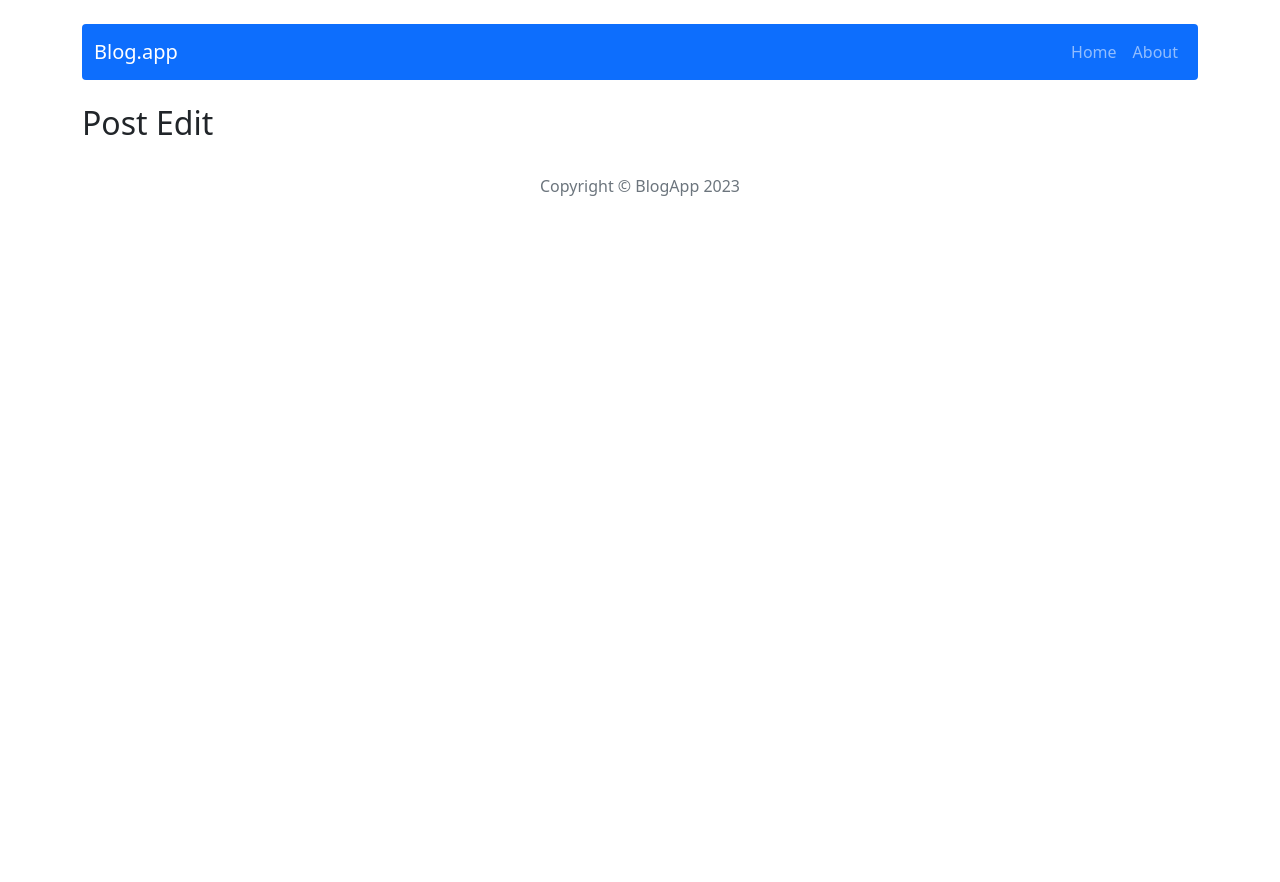
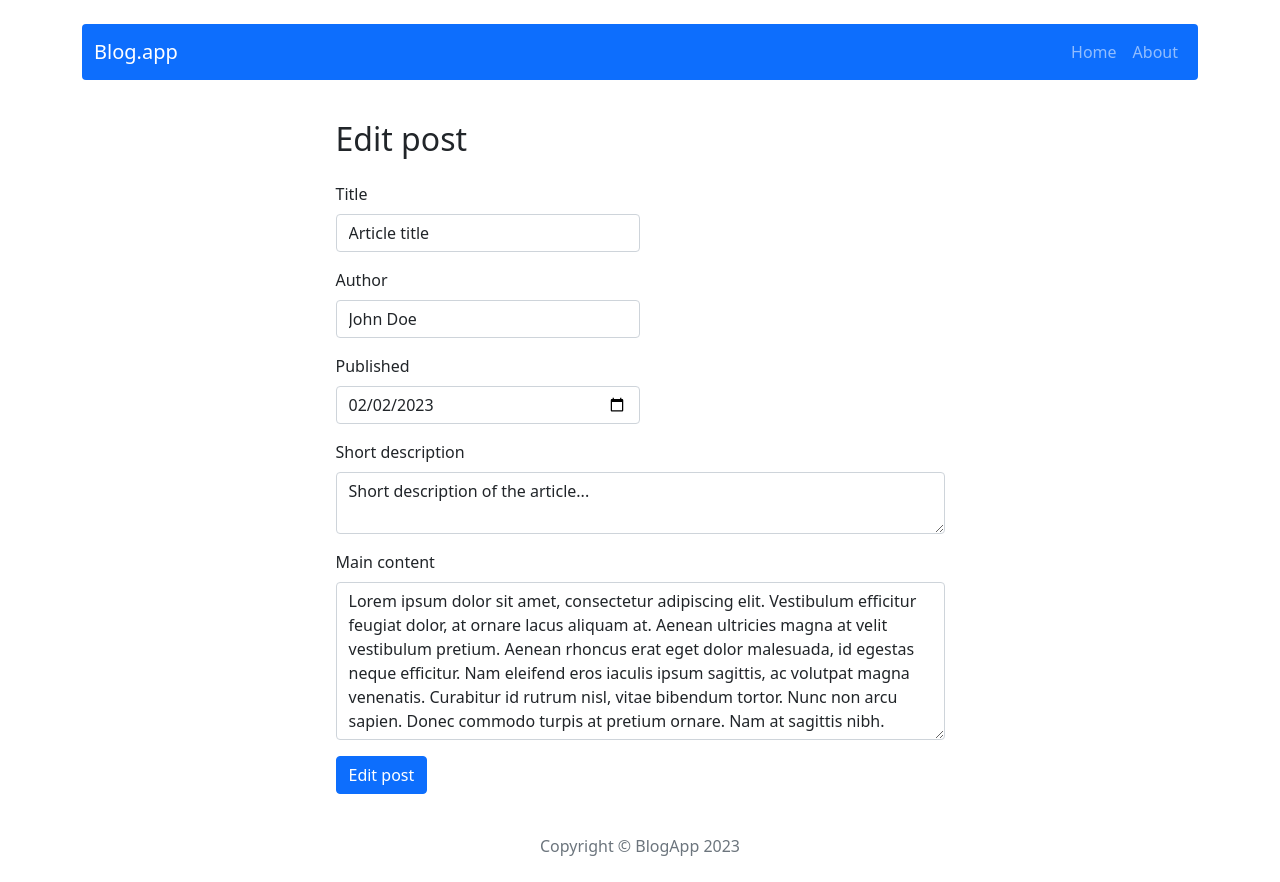
Before and after one commit to DawidParciak/blog-react, a React (Create React App) app: page /post/edit/1 in a window 1280 px wide. Before the commit the page ends 800 px from the top, so only its background shows below. Built offline with nearby package versions, Linux system fonts and the light colour scheme.

Commit message:
Add edit option (in progress)

```diff
--- a/src/components/features/PostAddForm/PostAddForm.js
+++ b/src/components/features/PostAddForm/PostAddForm.js
@@ -1,89 +1,23 @@
-import { Form, Button } from "react-bootstrap";
-import { useState } from "react";
 import { useDispatch } from "react-redux";
 import { addPost } from "../../../redux/postsRedux";
 import { useNavigate } from "react-router-dom";
-import moment from "moment/moment";
+import PostForm from "../PostForm/PostForm";
 
-const PostAddForm = props => {
-
-  const [title, setTitle] = useState('');
-  const [author, setAuthor] = useState('');
-  const [publishedDate, setPublishedDate] = useState('');
-  const [shortDescription, setShortDescription] = useState('');
-  const [content, setContent] = useState('');
-
-  const convertedDate = moment(publishedDate).format("DD-MM-YYYY");
+const PostAddForm = () => {
 
   const dispatch = useDispatch();
-  const postId = props.id
   const navigate = useNavigate();
 
-  const handleSubmit = e => {
-    e.preventDefault();
-    dispatch(addPost({
-      title,
-      author,
-      publishedDate: convertedDate,
-      shortDescription,
-      content,
-      postId,
-    }));
+  const handleSubmit = post => {
+    dispatch(addPost(post));
     navigate('/')
   };
 
   return (
-    <Form onSubmit={handleSubmit}>
-      <Form.Group className="mb-3 col-lg-6" controlId="title">
-        <Form.Label>Title</Form.Label>
-        <Form.Control
-          value={title}
-          type="text"
-          placeholder="Enter title"
-          onChange={e => setTitle(e.target.value)}
-        />
-      </Form.Group>
-      <Form.Group className="mb-3 col-lg-6" controlId="postAuthor">
-        <Form.Label>Author</Form.Label>
-        <Form.Control
-          value={author}
-          type="text"
-          placeholder="Enter author"
-          onChange={e => setAuthor(e.target.value)}
-        />
-      </Form.Group>
-      <Form.Group className="mb-3 col-lg-6" controlId="postPublishedDate">
-        <Form.Label>Published</Form.Label>
-        <Form.Control
-          value={publishedDate}
-          type="date"
-          placeholder="Enter date"
-          onChange={e => setPublishedDate(e.target.value)}
-        />
-      </Form.Group>
-      <Form.Group className="mb-3" controlId="postShortDescription">
-        <Form.Label>Short description</Form.Label>
-        <Form.Control
-          value={shortDescription}
-          as="textarea"
-          placeholder="Leave a comment here"
-          onChange={e => setShortDescription(e.target.value)}
-        />
-      </Form.Group>
-      <Form.Group className="mb-3" controlId="postContent">
-        <Form.Label>Main content</Form.Label>
-        <Form.Control
-          value={content}
-          as="textarea"
-          placeholder="Leave a comment here"
-          rows="6"
-          onChange={e => setContent(e.target.value)}
-        />
-      </Form.Group>
-      <Button variant="primary" type="submit">
-        Add post
-      </Button>
-    </Form>
+    <PostForm
+      action={handleSubmit}
+      actionText="Add post"
+    />
   );
 };
 
--- /dev/null
+++ b/src/components/features/PostEditForm/PostEditForm.js
@@ -0,0 +1,34 @@
+import { useDispatch } from "react-redux";
+import { editPost, getPostById } from "../../../redux/postsRedux";
+import { Navigate, useNavigate, useParams } from "react-router-dom";
+import PostForm from "../PostForm/PostForm";
+import { useSelector } from "react-redux";
+
+const PostEditForm = () => {
+
+  const dispatch = useDispatch();
+  const navigate = useNavigate();
+  const { id } = useParams();
+  const post = useSelector(state => getPostById(state, id));
+
+  const handleSubmit = post => {
+    dispatch(editPost({ ...post, id }));
+    navigate('/')
+  };
+
+
+  if (!post) return <Navigate to={'/'} />
+  else return (
+    <PostForm
+      action={handleSubmit}
+      actionText="Edit post"
+      title={post.title}
+      author={post.author}
+      publishedDate={post.publishedDate}
+      shortDescription={post.shortDescription}
+      content={post.content}
+    />
+  );
+};
+
+export default PostEditForm;
--- /dev/null
+++ b/src/components/features/PostForm/PostForm.js
@@ -0,0 +1,79 @@
+import { Form, Button } from "react-bootstrap";
+import { useState } from "react";
+
+const PostForm = ({ action, actionText, ...props }) => {
+
+  const [title, setTitle] = useState(props.title || '');
+  const [author, setAuthor] = useState(props.author || '');
+  const [publishedDate, setPublishedDate] = useState(props.publishedDate || '');
+  const [shortDescription, setShortDescription] = useState(props.shortDescription || '');
+  const [content, setContent] = useState(props.content || '');
+
+  const handleSubmit = e => {
+    e.preventDefault();
+    action({
+      title,
+      author,
+      publishedDate,
+      shortDescription,
+      content
+    });
+  };
+
+  return (
+    <Form onSubmit={handleSubmit}>
+      <Form.Group className="mb-3 col-lg-6" controlId="title">
+        <Form.Label>Title</Form.Label>
+        <Form.Control
+          value={title}
+          type="text"
+          placeholder="Enter title"
+          onChange={e => setTitle(e.target.value)}
+        />
+      </Form.Group>
+      <Form.Group className="mb-3 col-lg-6" controlId="postAuthor">
+        <Form.Label>Author</Form.Label>
+        <Form.Control
+          value={author}
+          type="text"
+          placeholder="Enter author"
+          onChange={e => setAuthor(e.target.value)}
+        />
+      </Form.Group>
+      <Form.Group className="mb-3 col-lg-6" controlId="postPublishedDate">
+        <Form.Label>Published</Form.Label>
+        <Form.Control
+          value={publishedDate}
+          type="date"
+          placeholder="Enter date"
+          onChange={e => setPublishedDate(e.target.value)}
+        />
+      </Form.Group>
+      <Form.Group className="mb-3" controlId="postShortDescription">
+        <Form.Label>Short description</Form.Label>
+        <Form.Control
+          value={shortDescription}
+          as="textarea"
+          placeholder="Leave a comment here"
+          onChange={e => setShortDescription(e.target.value)}
+        />
+      </Form.Group>
+      <Form.Group className="mb-3" controlId="postContent">
+        <Form.Label>Main content</Form.Label>
+        <Form.Control
+          value={content}
+          as="textarea"
+          placeholder="Leave a comment here"
+          rows="6"
+          onChange={e => setContent(e.target.value)}
+        />
+      </Form.Group>
+      <Button variant="primary" type="submit">
+        {actionText}
+      </Button>
+    </Form>
+
+  );
+};
+
+export default PostForm;
--- a/src/components/features/PostSingle/PostSingle.js
+++ b/src/components/features/PostSingle/PostSingle.js
@@ -1,7 +1,10 @@
 import { Button, Card, Col } from "react-bootstrap";
 import { Link } from "react-router-dom";
+import { convertedDate } from "../../../redux/postsRedux";
 
 const PostSingle = props => {
+
+  const date = convertedDate(props.publishedDate);
 
   return (
     <Col lg='4' md='6' xs='12' className="pb-4">
@@ -17,7 +20,7 @@ const PostSingle = props => {
           </Card.Subtitle>
 
           <Card.Subtitle className="py-1 fw-bold">
-            Published: <span className="fw-normal">{props.publishedDate}</span>
+            Published: <span className="fw-normal">{date}</span>
           </Card.Subtitle>
 
           <Card.Text className="pt-3">
--- a/src/components/pages/PostEdit/PostEdit.js
+++ b/src/components/pages/PostEdit/PostEdit.js
@@ -1,8 +1,22 @@
+import { Row, Col, Card } from "react-bootstrap";
+import PostEditForm from "../../features/PostEditForm/PostEditForm";
+
 const PostEdit = () => {
   return (
-    <div>
-      <h2>Post Edit</h2>
-    </div>
+    <section>
+      <Row className="justify-content-center">
+        <Col xs='12' lg='7'>
+          <Card className="border-0">
+            <Card.Body>
+              <Card.Title className="mb-4">
+                <h2>Edit post</h2>
+              </Card.Title>
+              <PostEditForm />
+            </Card.Body>
+          </Card>
+        </Col>
+      </Row>
+    </section>
   );
 };
 
--- a/src/redux/initialState.js
+++ b/src/redux/initialState.js
@@ -5,7 +5,7 @@ const initialState ={
       title: 'Article title',
       shortDescription: 'Short description of the article...',
       content: 'Lorem ipsum dolor sit amet, consectetur adipiscing elit. Vestibulum efficitur feugiat dolor, at ornare lacus aliquam at. Aenean ultricies magna at velit vestibulum pretium. Aenean rhoncus erat eget dolor malesuada, id egestas neque efficitur. Nam eleifend eros iaculis ipsum sagittis, ac volutpat magna venenatis. Curabitur id rutrum nisl, vitae bibendum tortor. Nunc non arcu sapien. Donec commodo turpis at pretium ornare. Nam at sagittis nibh.',
-      publishedDate: '02-02-2023',
+      publishedDate: '2023-02-02',
       author: 'John Doe',
     },
     {
@@ -13,7 +13,7 @@ const initialState ={
       title: 'Article title II',
       shortDescription: 'Short description of the article...',
       content: 'Nulla facilisi. Duis suscipit leo eget eros gravida gravida. Ut nisi eros, venenatis sed purus maximus, sodales facilisis neque. Praesent consequat ultrices justo. Etiam sit amet nibh urna. Sed purus velit, dapibus non consectetur non, dapibus et augue. Aliquam in ultrices lorem, nec blandit mauris. Quisque tortor nisl, consectetur non nisi in, vestibulum iaculis augue. Praesent aliquet efficitur enim, a luctus tortor tincidunt quis. Vestibulum hendrerit, erat volutpat posuere consequat, lacus diam dapibus ante, ac porttitor ex urna id enim. Proin condimentum est ac ipsum lacinia mattis. Vestibulum sed vehicula est.',
-      publishedDate: '03-02-2023',
+      publishedDate: '2023-02-03',
       author: 'John Travolta',
     },
     {
@@ -21,7 +21,7 @@ const initialState ={
       title: 'Article title III',
       shortDescription: 'Short description of the article...',
       content: 'Nulla diam ipsum, pellentesque ut sapien ac, malesuada tincidunt felis. Morbi sed congue est. Phasellus tincidunt ipsum felis, non eleifend dui sagittis vitae. Donec condimentum elementum bibendum. Curabitur elementum tristique ipsum tempor rhoncus. Aliquam id ante sit amet mauris tempor malesuada. Curabitur vitae nisi ut tellus suscipit porta. Nullam at suscipit metus. Vestibulum id eros orci. In diam neque, pharetra sed diam et, bibendum interdum velit. Donec viverra massa quam, ut pulvinar odio rutrum ut. Suspendisse potenti. Aenean leo libero, interdum in ornare sit amet, rutrum id lorem. Vestibulum sit amet laoreet metus, a porta ligula.',
-      publishedDate: '04-02-2023',
+      publishedDate: '2023-02-04',
       author: 'John Lennon',
     },
   ],
--- a/src/redux/postsRedux.js
+++ b/src/redux/postsRedux.js
@@ -1,24 +1,33 @@
 import shortid from "shortid";
+import moment from "moment";
 
 //selectors
 export const getAllPosts = state  => state.posts;
 export const getPostById = ({ posts }, postId) =>
   posts.find(post => post.id === postId);
 
+export const getDateById = ({ publishedDate }, postId) =>
+  publishedDate(post => post.id === postId);
+export const convertedDate = getDateById => moment(getDateById).format("DD-MM-YYYY");
+
 // actions
 const createActionName = actionName => `app/posts/${actionName}`;
 const REMOVE_POST = createActionName('REMOVE_POST');
-const ADD_POST = createActionName('ADD_POST')
+const ADD_POST = createActionName('ADD_POST');
+const EDIT_POST = createActionName('EDIT_POST');
 
 // action creators
 export const removePost = payload => ({ type: REMOVE_POST, payload });
 export const addPost = payload => ({ type: ADD_POST, payload });
+export const editPost = payload => ({ type: EDIT_POST, payload });
 const postsReducer = (statePart = [], action) => {
   switch (action.type) {
     case REMOVE_POST:
       return statePart.filter(post => post.id !== action.payload);
     case ADD_POST:
       return [...statePart, {...action.payload, id: shortid() }];
+    case EDIT_POST:
+      return statePart.map(post => (post.id === action.payload.id ? { ...post, ...action.payload } : post));
     default:
       return statePart;
   };
```
Also changed, not shown: src/components/pages/Post/Post.js (+4 -3 lines).
